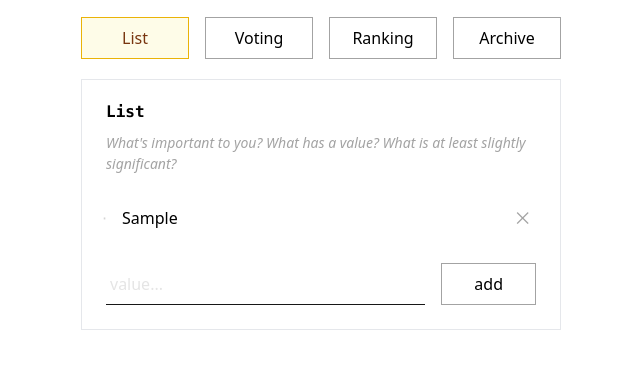
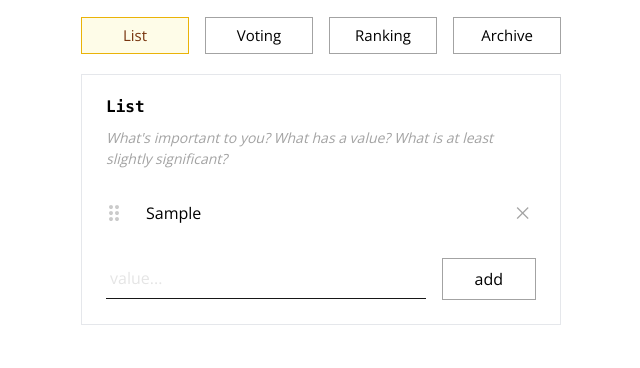
Before and after one commit to deshchk/RANK_it, a website with bundled scripts: page deployment/index.html in a window 1280 px wide. Both pictures are taken after typing "Sample" into the empty fields and a click on the button "add". Shown: the part 92-460 px from the top of the page, without its empty margins (319-959 px from the left). Built offline with nearby package versions, Linux system fonts and the light colour scheme.

Commit message:
better dragging and archive spacing fix

```diff
--- a/deployment/app.js
+++ b/deployment/app.js
@@ -24,6 +24,23 @@ import { removeArchive, renderArchive } from "./js/Archive.js"
 			if (document.activeElement === id('adding--input')) {
 				add()
 			}
+		}
+	})
+
+	let dragging = false
+	id('adding--list').addEventListener('mousedown', e => {
+		const draggables = id('adding--list').querySelectorAll('li > .dragger')
+		if (Array.from(draggables).includes(e.target)) {
+			dragging = !dragging
+			e.target.parentNode.setAttribute('draggable', true)
+		}
+	})
+
+	id('adding--list').addEventListener('mouseup', e => {
+		const listItems = id('adding--list').querySelectorAll('li')
+		if (dragging) {
+			dragging = !dragging
+			listItems.forEach(item => {item.removeAttribute('draggable')})
 		}
 	})
 
--- a/deployment/index.html
+++ b/deployment/index.html
@@ -5,9 +5,15 @@
 	<head>
 		<meta charset="UTF-8">
 		<meta name="viewport" content="width=device-width, initial-scale=1.0, user-scalable=no">
+		<!-- imports -->
+			<!-- google font – Open Sans -->
+			<link rel="preconnect" href="https://fonts.googleapis.com">
+			<link rel="preconnect" href="https://fonts.gstatic.com" crossorigin>
+			<link href="https://fonts.googleapis.com/css2?family=Open+Sans:wght@300;400;500;600;700&display=swap" rel="stylesheet">
+			<!-- drag and drop for touch devices by Bernardo Castilho -->
+				<script defer src="./js/ddropTouch.js"></script>
+		<!-- /imports -->
 		<link href="./style.css" rel="stylesheet">
-		<!-- drag and drop for touch devices by Bernardo Castilho -->
-		<script defer src="./js/ddropTouch.js"></script>
 		<script defer src="./app.js" type="module"></script>
 		<title>val·u</title>
 	</head>
@@ -38,15 +44,17 @@
 
 					<nav class="w-full">
 						<menu id="navigation"
-							class="flex gap-4 justify-between flex-wrap"
+							class="flex gap-x-4 gap-y-2 justify-between flex-wrap"
 						>
 							<li class="flex-1 flex">
 								<a href="#adding"
 									draggable="false"
 									data-active="true"
 									class="
-										flex-1 text-center items-center
-										outline-none border px-3 py-2
+										flex-1 flex items-center justify-center
+										outline-none border px-3 py-[6px]
+
+										text-[15px]
 
 										data-[active=true]:text-amber-900
 										data-[active=true]:border-yellow-500 data-[active=true]:bg-yellow-50
@@ -63,8 +71,10 @@
 								<a href="#voting"
 									draggable="false"
 									class="
-										flex-1 text-center items-center
-										outline-none border px-3 py-2
+										flex-1 flex items-center justify-center
+										outline-none border px-3 py-[6px]
+
+										text-[15px]
 
 										data-[active=true]:text-amber-900
 										data-[active=true]:border-yellow-500 data-[active=true]:bg-yellow-50
@@ -81,8 +91,10 @@
 								<a href="#ranking"
 									draggable="false"
 									class="
-										flex-1 text-center items-center
-										outline-none border px-3 py-2
+										flex-1 flex items-center justify-center
+										outline-none border px-3 py-[6px]
+
+										text-[15px]
 
 										data-[active=true]:text-amber-900
 										data-[active=true]:border-yellow-500 data-[active=true]:bg-yellow-50
@@ -99,8 +111,10 @@
 								<a href="#archive"
 									draggable="false"
 									class="
-										flex-1 text-center items-center
-										outline-none border px-3 py-2
+										flex-1 flex items-center justify-center
+										outline-none border px-3 py-[6px]
+
+										text-[15px]
 
 										data-[active=true]:text-amber-900
 										data-[active=true]:border-yellow-500 data-[active=true]:bg-yellow-50
--- a/deployment/js/Adding.js
+++ b/deployment/js/Adding.js
@@ -66,29 +66,36 @@ export function renderAdding() {
 
       return `
         <li id="${index}"
-          draggable="true"
           data-over="false"
           class="
             relative
-            flex gap-x-3 justify-between items-center
-            pl-10 pr-6 pt-2 pb-[9px]
-
-            before:content-['⋅'] before:absolute before:left-5 before:text-neutral-300
+            flex items-center gap-x-3
+            pl-5 pr-6 pt-2 pb-[9px]
 
             data-[over=true]:outline-dashed outline-neutral-400 outline-1
             data-[over=true]:text-neutral-300
 
             hover:bg-neutral-100
-            active:bg-neutral-100
             focus-within:bg-neutral-100
 
-            cursor-move select-none
+            cursor-default select-none
           "
         >
-          ${value}
+
+          <img src="./imgs/drag.svg"
+            alt="drag this item"
+            draggable="false"
+            class="
+             dragger opacity-20 cursor-move
+          ">
+
+            <span class="ml-2 truncate">
+              ${value}
+            </span>
+
           <button id="remove-${index}"
             class="
-              outline-none
+              outline-none ml-auto
               text-neutral-400
 
               hover:text-red-500
--- a/deployment/js/Archive.js
+++ b/deployment/js/Archive.js
@@ -31,6 +31,8 @@ export function renderArchive(index) {
 			id('archive--next-btn').disabled = false
 		}
 
+    id('past-ranking').dataset.loaded = true
+
   } else {
     id('past-ranking').innerHTML = `
       <div class="flex flex-col gap-4">
--- a/deployment/js/Voting.js
+++ b/deployment/js/Voting.js
@@ -30,8 +30,6 @@ export function voting(status) {
       if (localStorage.getItem('saved_ranking')) {
         archiveRanking()
         renderArchive(0)
-
-        id('past-ranking').dataset.loaded = true
       }
 
       generateRanking()
--- a/deployment/js/ddrop.js
+++ b/deployment/js/ddrop.js
@@ -1,5 +1,6 @@
 import { render } from "../app.js"
 import { values } from "./data.js"
+import { id } from "./utility.js"
 
 let draggedAt
 let dropAt
@@ -20,10 +21,19 @@ export function dragDrop() {
   render()
 }
 
+let counter = 0
 export function dragEnter() {
+  counter++
+  const listItems = id('adding--list').querySelectorAll('li')
+  listItems.forEach(item => {
+    item.dataset.over = false
+  })
   this.dataset.over = true
 }
 
 export function dragLeave() {
-  this.dataset.over = false
+  counter--
+  if (counter === 0) {
+    this.dataset.over = false
+  }
 }
--- a/tailwind.css
+++ b/tailwind.css
@@ -6,3 +6,7 @@
   z-index: 1;
   background: repeating-linear-gradient(-45deg, transparent 0 4px, #00000033 5px, transparent 6px 10px);
 }
+
+body {
+  font-family: 'Open Sans', sans-serif;
+}
```
Also changed, not shown: deployment/imgs/._drag.svg (added), deployment/imgs/drag.svg (added), deployment/style.css.
